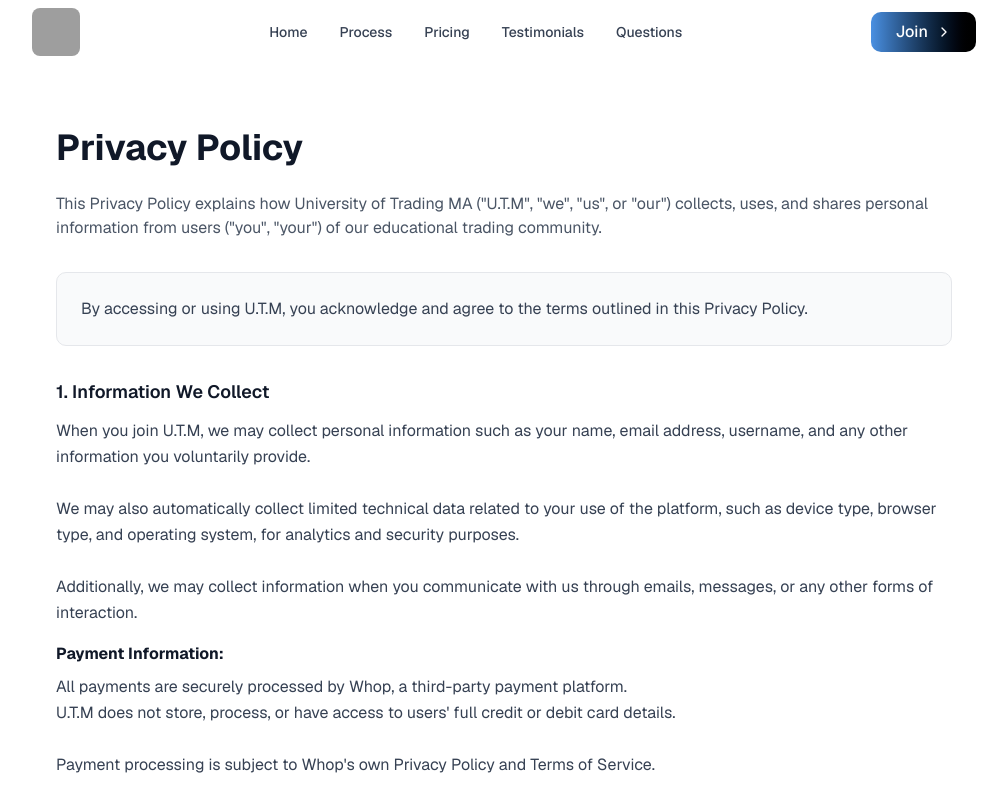
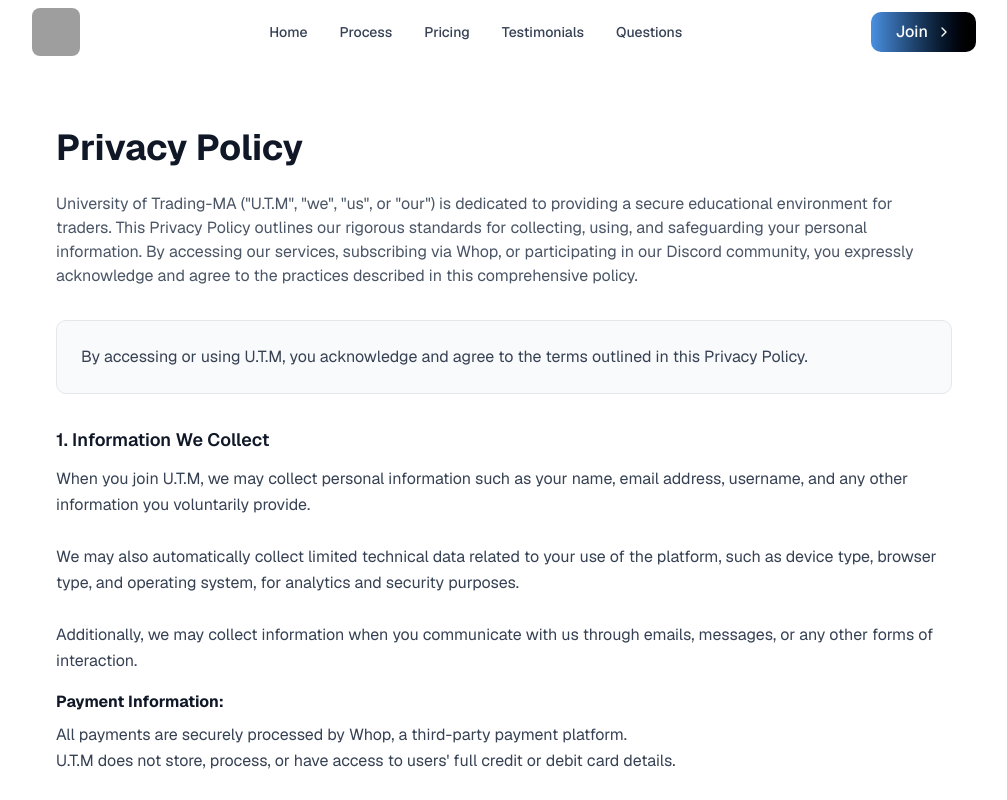
Before and after one commit to hloser77/University-of-Trading-MA, a Next.js app: page /privacy in a window 1280 px wide. Shown: the top 800 px of the page, without its empty margins (136-1143 px from the left). Built offline with nearby package versions, Linux system fonts and the light colour scheme; grey boxes are pictures that could not be loaded.

Commit message:
Update page.tsx

```diff
--- a/app/privacy/page.tsx
+++ b/app/privacy/page.tsx
@@ -92,7 +92,7 @@ Any changes will be posted on this page, and continued use of U.T.M constitutes
           <h1 className="text-4xl font-bold mb-6 text-gray-900">Privacy Policy</h1>
 
           <p className="text-base text-gray-600 mb-8">
-            This Privacy Policy explains how University of Trading MA ("U.T.M", "we", "us", or "our") collects, uses, and shares personal information from users ("you", "your") of our educational trading community.
+            University of Trading-MA ("U.T.M", "we", "us", or "our") is dedicated to providing a secure educational environment for traders. This Privacy Policy outlines our rigorous standards for collecting, using, and safeguarding your personal information. By accessing our services, subscribing via Whop, or participating in our Discord community, you expressly acknowledge and agree to the practices described in this comprehensive policy.
           </p>
 
           <div className="mb-8 bg-gray-50 border border-gray-200 p-6 rounded-lg">
```
